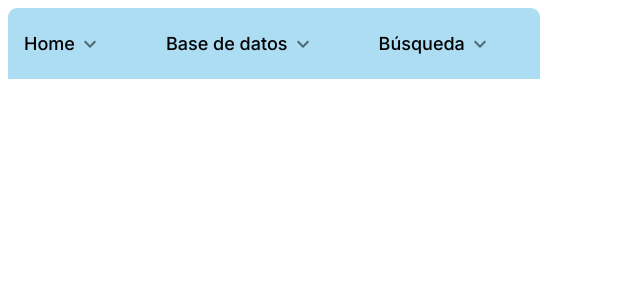
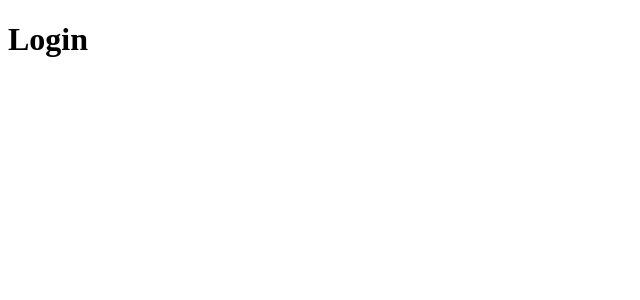
Before and after one commit to christ998/LaboratorioCledir-Frontend, a React (Create React App) app: page /login in a window 1280 px wide. Shown: the top 300 px of the page, without its empty margins (0-640 px from the left). Built offline with nearby package versions, Linux system fonts and the light colour scheme.

Commit message:
enrutamiento view principales, view Agregar añadida

```diff
--- a/src/App.js
+++ b/src/App.js
@@ -1,10 +1,18 @@
-import MenuList from "./components/MenuList";
+import { BrowserRouter as Router, Routes, Route } from "react-router-dom";
+//Pages
+import Login from "./views/Login";
+import Buscador from "./views/Buscador";
+import Agregar from "./views/Agregar";
 
 function App() {
   return (
-    <div>
-      <MenuList></MenuList>
-    </div>
+    <Router>
+      <Routes>
+        <Route path="/" element={<Buscador />} />
+        <Route path="/login" element={<Login />} />
+        <Route path="/agregar" element={<Agregar />} />
+      </Routes>
+    </Router>
   );
 }
 
--- /dev/null
+++ b/src/views/Agregar.js
@@ -0,0 +1,9 @@
+const Agregar = () => {
+  return (
+    <div>
+      <h1>Agregar microorganismo</h1>
+    </div>
+  );
+};
+
+export default Agregar;
--- a/src/views/Buscador.js
+++ b/src/views/Buscador.js
@@ -0,0 +1,9 @@
+function Buscador() {
+  return (
+    <div>
+      <h1>Buscador</h1>
+    </div>
+  );
+}
+
+export default Buscador;
--- /dev/null
+++ b/src/views/Login.js
@@ -0,0 +1,9 @@
+function Login() {
+  return (
+    <div>
+      <h1>Login</h1>
+    </div>
+  );
+}
+
+export default Login;
```
